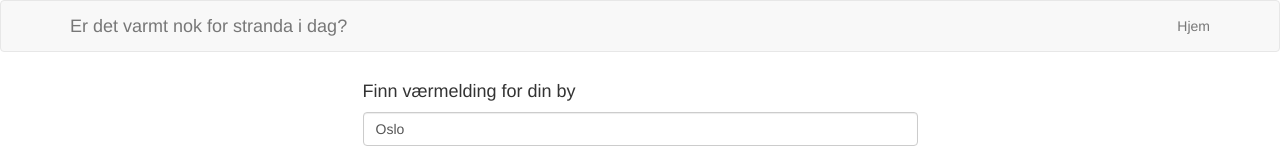
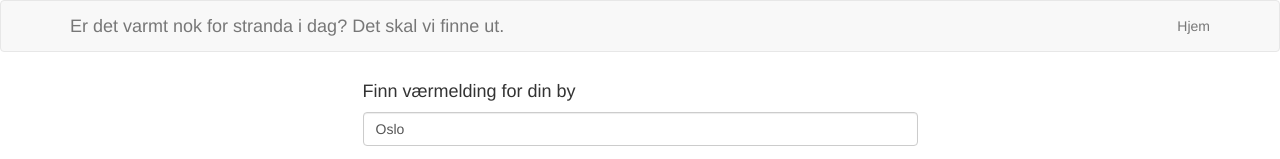
Before and after one commit to arildbir/skal-jeg-paa-stranda, a plain HTML site: page index.html in a window 1280 px wide. Shown: the top 159 px of the page. Drawn offline with nearby package versions, Linux system fonts and the light colour scheme; some packages are replaced by stand-ins of ours; some icons are missing.

Commit message:
Lagt til en settning i index.html
første oppdatering i git

```diff
--- a/index.html
+++ b/index.html
@@ -25,7 +25,7 @@
 			<nav class="navbar navbar-default">
 			<div class="container">
 				<div class="navbar-header">
-					<a class="navbar-brand" href="#/">Er det varmt nok for stranda i dag?</a>
+					<a class="navbar-brand" href="#/">Er det varmt nok for stranda i dag? Det skal vi finne ut.</a>
 				</div>
 
 				<ul class="nav navbar-nav navbar-right">
```
